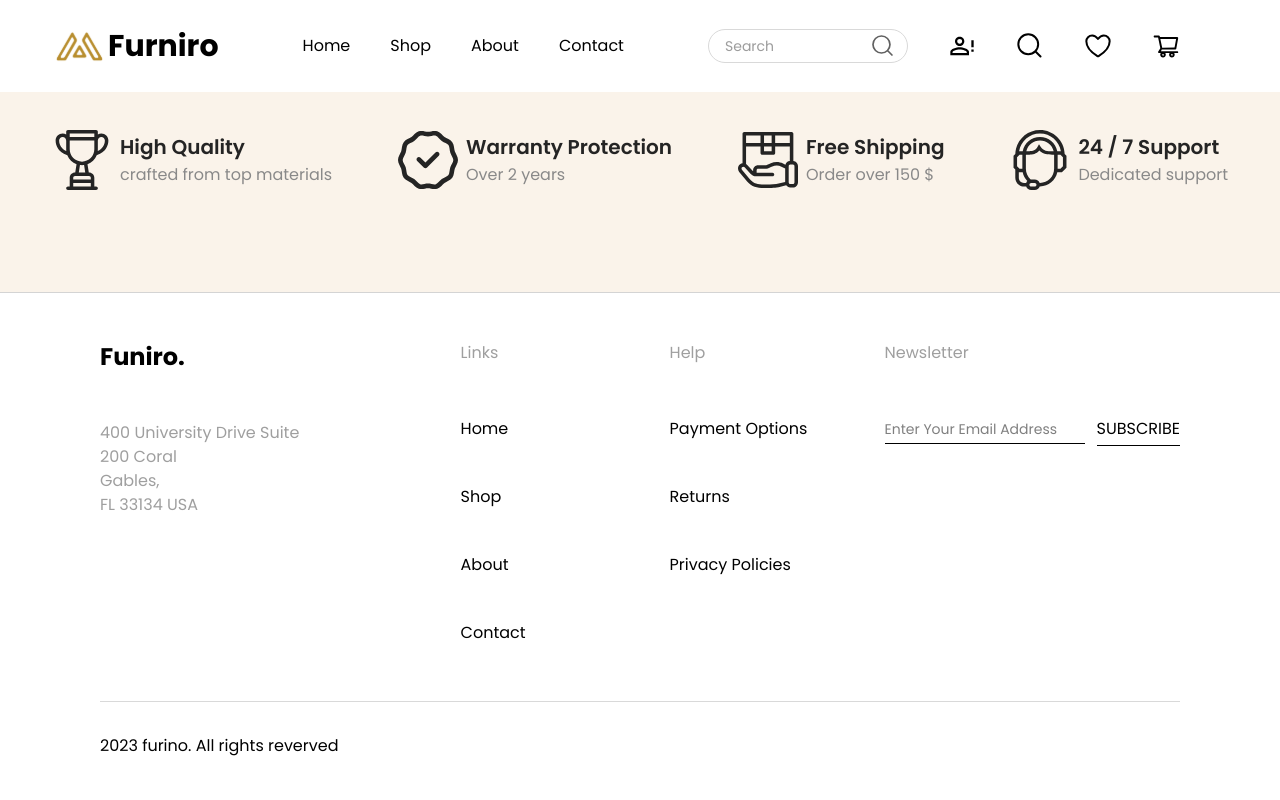
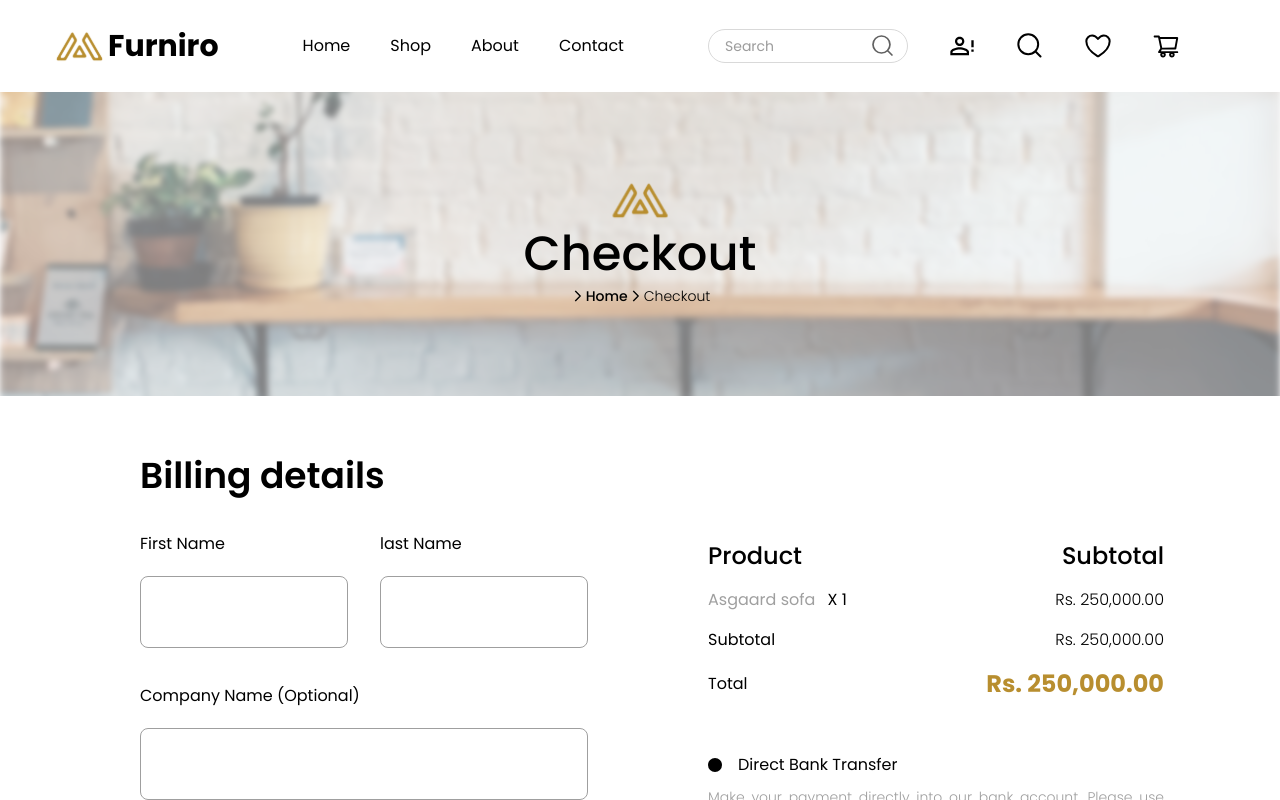
Before and after one commit to manhotrajatin62-oss/furniro, a React (Vite) app: page /checkout in a window 1280 px wide. Both pictures are taken after a click on the icon 1030 px from the left and 46 px from the top of the page. Shown: the top 800 px of the page. Built offline with nearby package versions, Linux system fonts and the light colour scheme; no server answers.

Commit message:
created checkout page

```diff
--- a/src/App.tsx
+++ b/src/App.tsx
@@ -6,6 +6,7 @@ import { lazy } from "react";
 import NotFound from "./pages/NotFound";
 import SingleProduct from "./pages/single-product/SingleProduct";
 import CartPage from "./pages/cart/CartPage";
+import Checkout from "./pages/checkout/Checkout";
 
 const Home = lazy(() => import("./pages/home/Home"));
 
@@ -17,6 +18,7 @@ const App = () => {
         <Route path="/shop" element={<Shop />} />
         <Route path="/shop/:id" element={<SingleProduct />} />
         <Route path="/cart" element={<CartPage />} />
+        <Route path="/checkout" element={<Checkout />} />
         <Route path="/about" element={<About />} />
         <Route path="*" element={<NotFound />} />
       </Route>
--- a/src/components/Cart.tsx
+++ b/src/components/Cart.tsx
@@ -82,9 +82,11 @@ const Cart = ({ toggleCart, setToggleCart }: any) => {
               Cart
             </button>
             </Link>
-            <button className="cursor-pointer rounded-[50px] border border-black px-7 py-1.5 text-sm">
+            <Link to={"/checkout"}>
+            <button onClick={()=>setToggleCart(false)} className="cursor-pointer rounded-[50px] border border-black px-7 py-1.5 text-sm">
               Checkout
             </button>
+            </Link>
           <button className="cursor-pointer rounded-[50px] border border-black px-7 py-1.5 text-sm">
               Comparison
             </button>
--- a/src/components/Hero.tsx
+++ b/src/components/Hero.tsx
@@ -14,6 +14,9 @@ const Hero = () => {
   else if (pathname === "/about") heading = "About";
   else if (pathname === "/comparison") heading = "Product Comparison";
   else if (pathname === "/cart") heading = "Cart";
+  else if (pathname === "/checkout") heading = "Checkout";
+  else if (pathname === "/contact") heading = "Contact";
+  else if (pathname === "/blog") heading = "Blog";
 
   return (
     <section className="relative mt-20 flex h-79 items-center justify-center overflow-hidden">
--- a/src/components/Icons.tsx
+++ b/src/components/Icons.tsx
@@ -242,6 +242,7 @@ export const Support = () => (
 export const HeroArrow = () => (
   <svg
     key={"hero_arrow"}
+    className="absolute top-[50%] translate-y-[-50%] right-5 rotate-90"
     width="20"
     height="20"
     viewBox="0 0 20 20"
--- a/src/index.css
+++ b/src/index.css
@@ -28,6 +28,9 @@
     .grid-btn{
       @apply h-15 w-15 rounded-lg bg-results flex items-center justify-center cursor-pointer
     }
+    .input{
+      @apply h-18 rounded-lg border border-footer px-3 outline-0
+    }
   }
 
 * {
--- a/src/layout/Navbar.tsx
+++ b/src/layout/Navbar.tsx
@@ -42,7 +42,7 @@ const Navbar = () => {
           >
             <input
               placeholder="Search"
-              type="text"
+              type="search"
               className="text-grey1 w-full px-1 text-sm outline-0"
               name="search"
               id="search"
--- /dev/null
+++ b/src/pages/checkout/Checkout.tsx
@@ -0,0 +1,18 @@
+import Hero from "../../components/Hero"
+import CheckoutDetails from "./CheckoutDetails"
+
+
+const Checkout = () => {
+  return (
+    <section>
+
+      {/* hero section */}
+      <Hero/>
+
+      {/* checkout details */}
+      <CheckoutDetails/>
+    </section>
+  )
+}
+
+export default Checkout
--- /dev/null
+++ b/src/pages/checkout/CheckoutBilling.tsx
@@ -0,0 +1,103 @@
+import { HeroArrow } from "../../components/Icons";
+
+const Label = ({ label, name, sm, type }: any) => {
+  return (
+    <label htmlFor={name}>
+      <p className="mb-5 w-fit cursor-pointer">{label}</p>{" "}
+      <input
+        type={type}
+        className={`input ${sm ? "w-52" : "w-full"}`}
+        name={name}
+        id={name}
+        autoComplete="on"
+      />
+    </label>
+  );
+};
+
+const Select = ({ label, name, placeholder, options }: any) => {
+  return (
+    <label htmlFor={name}>
+      <p className="mb-5 w-fit cursor-pointer">{label}</p>
+      <div className="input relative flex cursor-pointer items-center justify-between">
+        <HeroArrow />
+        <select
+          className="text-footer h-full w-full cursor-pointer appearance-none px-3 outline-0 focus:text-black [&>option]:text-black"
+          name={name}
+          id={name}
+        >
+          <option value="" disabled hidden>
+            {placeholder}
+          </option>
+
+          {options?.map((item: any) => (
+            <option key={item} value={item}>
+              {item}
+            </option>
+          ))}
+        </select>
+      </div>
+    </label>
+  );
+};
+
+const CheckoutBilling = () => {
+  return (
+    <div className="px-15">
+      <h1 className="text-4xl font-semibold">Billing details</h1>
+
+      <form className="flex flex-col gap-9">
+        <div className="mt-9 flex items-center gap-8">
+          <Label type={"text"} sm label={"First Name"} name={"first_name"} />
+          <Label type={"text"} sm label={"last Name"} name={"last_name"} />
+        </div>
+
+        <Label
+          type={"text"}
+          label={"Company Name (Optional)"}
+          name={"company"}
+        />
+
+        <Select
+          label={"Country / Region"}
+          name={"location"}
+          placeholder={"Sri Lanka"}
+          options={["Sri Lanka", "India", "Pakistan", "Bangladesh"]}
+        />
+
+        <Label type={"text"} label={"Street Address"} name={"address"} />
+
+        <Label type={"text"} label={"Town / City"} name={"town"} />
+
+        <Select
+          label={"Province"}
+          name={"province"}
+          placeholder={"Western Province"}
+          options={[
+            "Western Province",
+            "Northern Province",
+            "Southern Province",
+            "Eastern Province",
+          ]}
+        />
+
+        <Label type={"number"} label={"ZIP code"} name={"zip-code"} />
+
+        <Label type={"number"} label={"Phone"} name={"phone"} />
+
+        <Label type={"email"} label={"Email address"} name={"email"} />
+
+        <input
+          type="text"
+          placeholder="Additional information"
+          className="input w-full px-6"
+          name="info"
+          id="info"
+          autoComplete="on"
+        />
+      </form>
+    </div>
+  );
+};
+
+export default CheckoutBilling;
--- /dev/null
+++ b/src/pages/checkout/CheckoutDetails.tsx
@@ -0,0 +1,18 @@
+import CheckoutBilling from "./CheckoutBilling";
+import CheckoutOrder from "./CheckoutOrder";
+
+
+const CheckoutDetails = () => {
+  return <section className="pt-15 pb-13 flex items-start gap-6 px-20">
+
+    {/* billing details */}
+
+    <CheckoutBilling/>
+
+    {/* place order section */}
+    <CheckoutOrder/>
+
+  </section>;
+};
+
+export default CheckoutDetails;
--- /dev/null
+++ b/src/pages/checkout/CheckoutOrder.tsx
@@ -0,0 +1,61 @@
+const CheckoutOrder = () => {
+  return (
+    <section className="w-full">
+      <div className="w-full px-9 flex flex-col items-center py-21">
+        <div className="flex w-full flex-col gap-4">
+          <p className="flex items-center justify-between text-2xl font-medium">
+            Product<span>Subtotal</span>
+          </p>
+
+          <p className="flex items-center justify-between">
+            <p className="text-footer">
+              Asgaard sofa <span className="ml-2 text-black">X 1</span>
+            </p>{" "}
+            <span className="font-light">Rs. 250,000.00</span>
+          </p>
+
+          <p className="flex items-center justify-between">
+            Subtotal<span className="font-light">Rs. 250,000.00</span>
+          </p>
+
+          <p className="flex items-center justify-between">
+            Total <span className="text-dark-orange text-2xl font-bold">
+              Rs. 250,000.00
+            </span>
+          </p>
+        </div>
+
+        <hr className="text-light-grey mt-8 mb-5" />
+
+        <div>
+          <h2 className="flex items-center gap-4">
+            <div className="h-3.5 w-3.5 rounded-full bg-black" />
+            Direct Bank Transfer
+          </h2>
+
+          <p className="text-footer mt-2.5 text-justify text-sm leading-5 font-light">
+            Make your payment directly into our bank account. Please use your
+            Order ID as the payment reference. Your order will not be shipped
+            until the funds have cleared in our account.
+          </p>
+        </div>
+
+        <div className="mt-6 w-full cursor-pointer flex items-center gap-4">
+          <div className="border-footer h-3.5 w-3.5 rounded-full border" />
+          <p className="text-footer text-sm">Direct Bank Transfer</p>
+        </div>
+
+        <div className="mt-2 w-full cursor-pointer flex items-center gap-4">
+          <div className="border-footer h-3.5 w-3.5 rounded-full border" />
+          <p className="text-footer text-sm">Cash On Delivery</p>
+        </div>
+
+        <p className="mt-6 text-sm font-light text-justify">Your personal data will be used to support your experience throughout this website, to manage access to your account, and for other purposes described in our <span className="font-semibold">privacy policy.</span></p>
+
+         <button className="text-xl py-3 px-14 mt-10 cursor-pointer border rounded-2xl border-black">Place Order</button>
+      </div>
+    </section>
+  );
+};
+
+export default CheckoutOrder;
```
